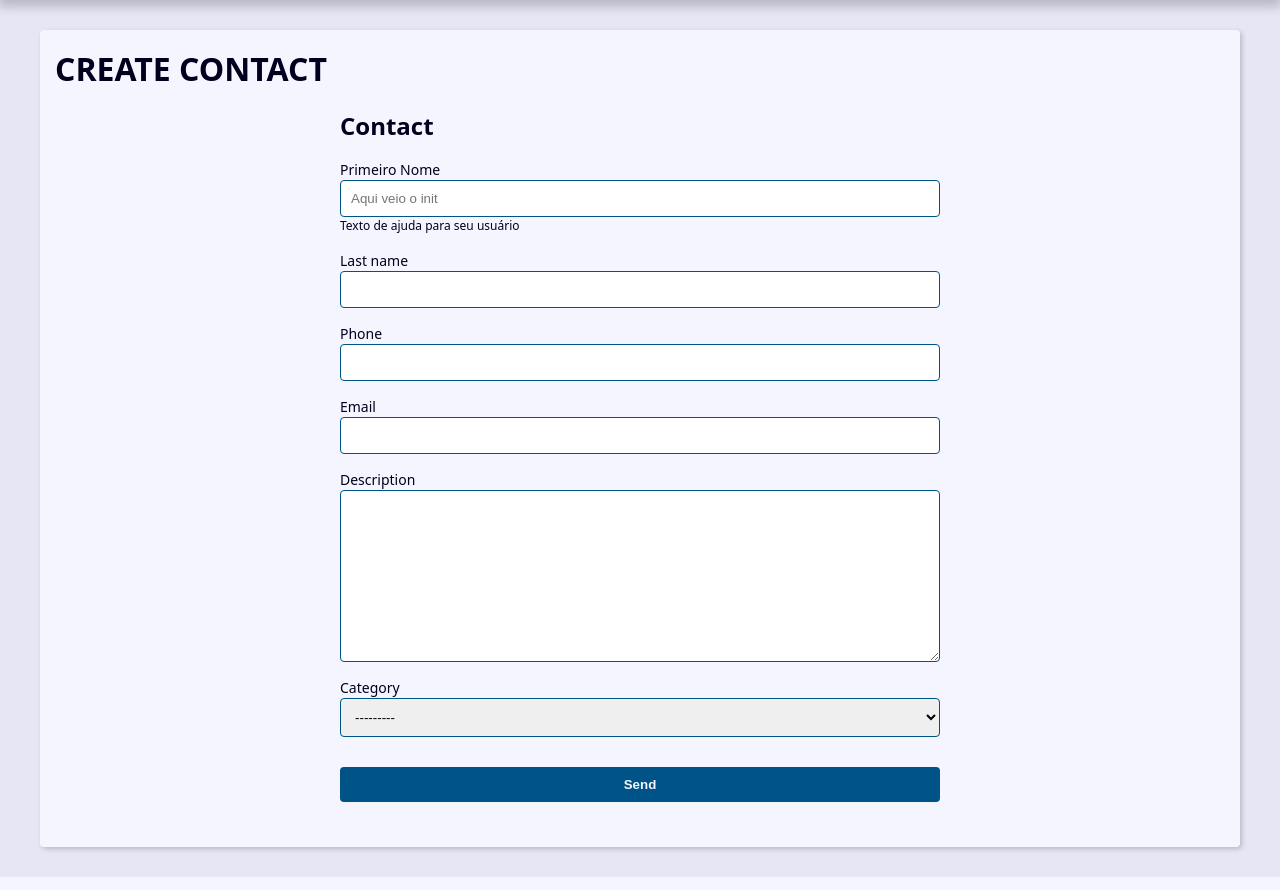
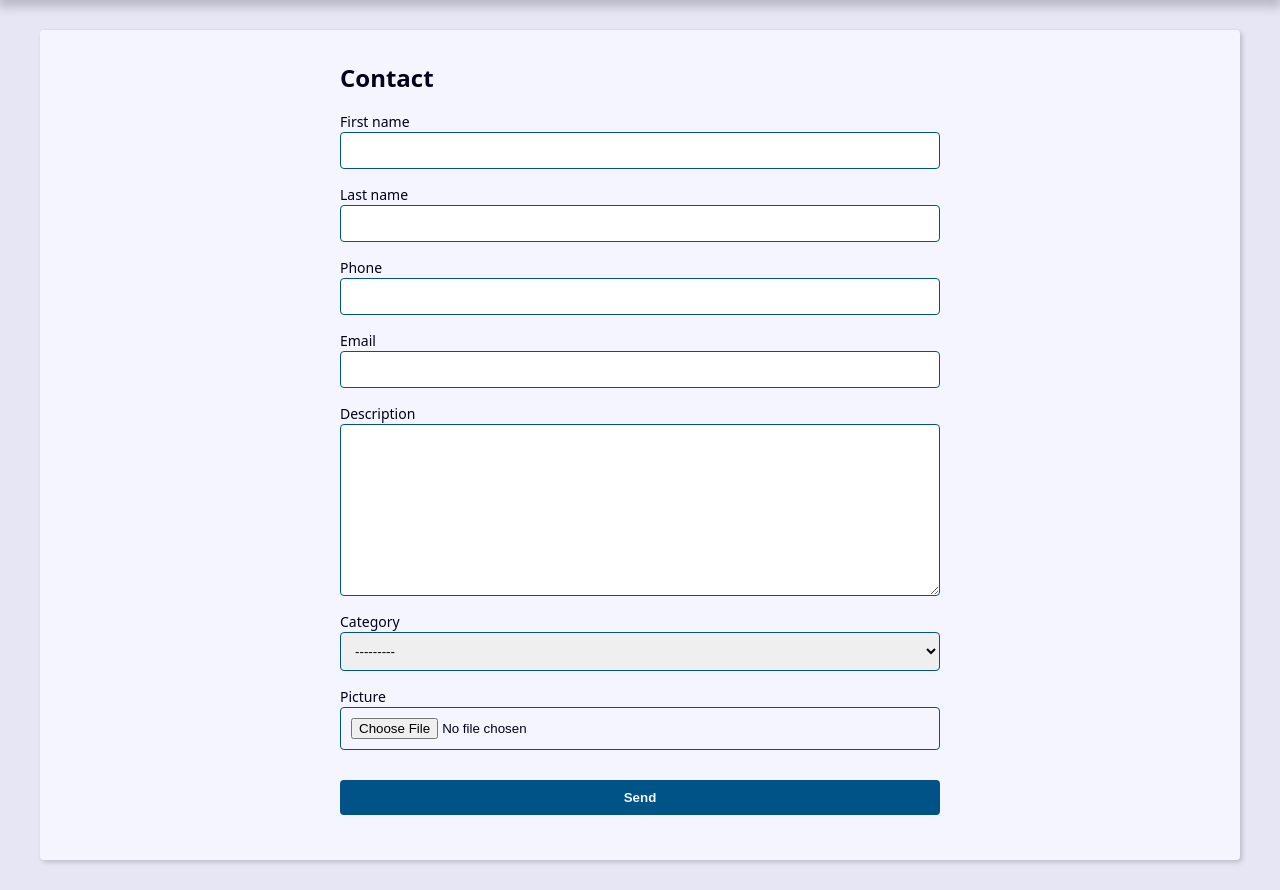
Before and after one commit to gledyson200000/Projeto-Agenda-Udemy-, a Django app: page /contact/create/ in a window 1280 px wide. Shown: the part 239-1129 px from the top of the page. Run offline with Django 5.2, Linux system fonts and the light colour scheme; tables that the repository leaves empty hold one stand-in row (values such as "Sample post").

Commit message:
Trabalhando com ImageFields e nos forms

```diff
--- a/contact/forms.py
+++ b/contact/forms.py
@@ -3,39 +3,21 @@
 from django.core.exceptions import ValidationError
 
 class ContactForm(forms.ModelForm):
-    first_name = forms.CharField(
-        widget=forms.TextInput(
-            attrs= {
-                'class': 'classe-a classe-b',
-                'placeholder': 'Aqui veio o init',
+    picture = forms.ImageField(
+        widget=forms.FileInput(
+            attrs={
+                'accept': 'image/*',
             }
-        ),
-        label='Primeiro Nome',
-        help_text='Texto de ajuda para seu usuário',
+        )
     )
-
-    def __init__(self, *args, **kwargs):
-        super().__init__(*args, **kwargs)
-
-        #self.fields['first_name'].widget.attrs.update({
-        #   'class': 'classe-a classe-b'
-        #   'placeholder': 'Aqui veio o init'
-        #})
 
     class Meta:
          model = Contact
          fields = (
              'first_name', 'last_name', 'phone',
              'email', 'description', 'category',
+             'picture',
          )
-         # widgets = {
-         #     'first_name': forms.TextInput(
-         #         attrs={
-         #             'class': 'classe-a classe-b',
-         #             'placeholder': 'Escreva aqui',
-         #         }
-         #     )
-         # }
 
     def clean(self):
         cleaned_data = self.cleaned_data
--- a/contact/templates/contact/contact.html
+++ b/contact/templates/contact/contact.html
@@ -13,6 +13,12 @@
         <p><b>Phone:</b> {{contact.phone}}</p>
         <p><b>Email:</b> {{contact.email}}</p>
         <p><b>Category:</b> {{contact.category.name}}</p>
+
+        {% if contact.picture %}
+            <p>
+                <img src="{{ contact.picture.url }}" alt="{{ contact.first_name }} {{ contact.last_name}}">
+            </p>
+        {% endif %}
 
         <div class="contatc-links">
             <a href="{% url "contact:update" contact.id %}" class="btn btn-link">Update</a>
--- a/contact/templates/contact/create.html
+++ b/contact/templates/contact/create.html
@@ -1,7 +1,6 @@
-{% extends "global/base.html" %}
+{% extends 'global/base.html' %}
 
 {% block content %}
-   <h1>CREATE CONTACT</h1>
   <div class="form-wrapper">
 
     <h2>Contact</h2>
@@ -25,6 +24,12 @@
               <p class="help-text">{{ field.help_text }}</p>
             {% endif %}
           </div>
+
+          {% if field.name == 'picture' and field.value.url %}
+            <div class="form-group">
+              <img src="{{ field.value.url }}" alt="">
+            </div>
+          {% endif %}
         {% endfor %}
       </div>
 
--- a/contact/views/contact_forms.py
+++ b/contact/views/contact_forms.py
@@ -8,7 +8,7 @@
     form_action = reverse('contact:create')
 
     if request.method == 'POST':
-        form = ContactForm(request.POST)
+        form = ContactForm(request.POST, request.FILES)
 
         context = {
             'form': form,
@@ -36,7 +36,7 @@
     contact = get_object_or_404(Contact, pk=contact_id, show=True)
     form_action = reverse('contact:update', args=(contact_id,))
     if request.method == 'POST':
-        form = ContactForm(request.POST, instance=contact)
+        form = ContactForm(request.POST, request.FILES, instance=contact)
 
 
         context = {
@@ -61,8 +61,6 @@
          context
      )
 
-
-
 def delete(request, contact_id):
     contact = get_object_or_404(
         Contact, pk=contact_id, show=True
```
Lines whose indentation alone changed are shown as unchanged.
